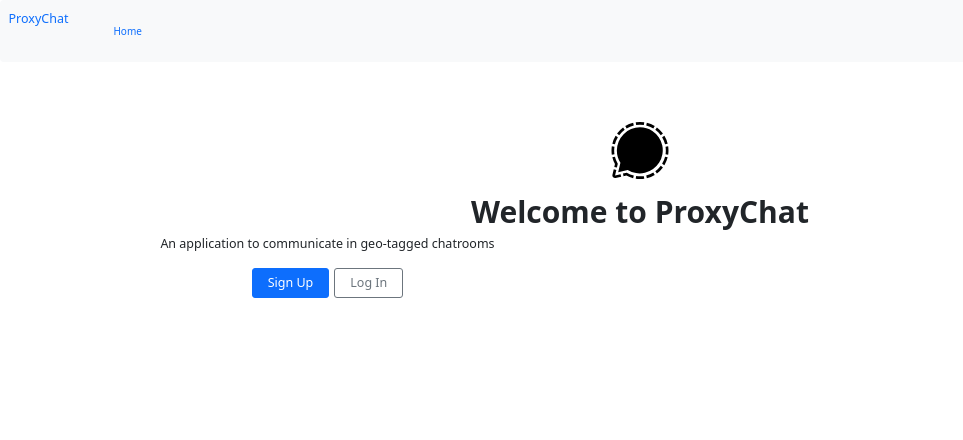
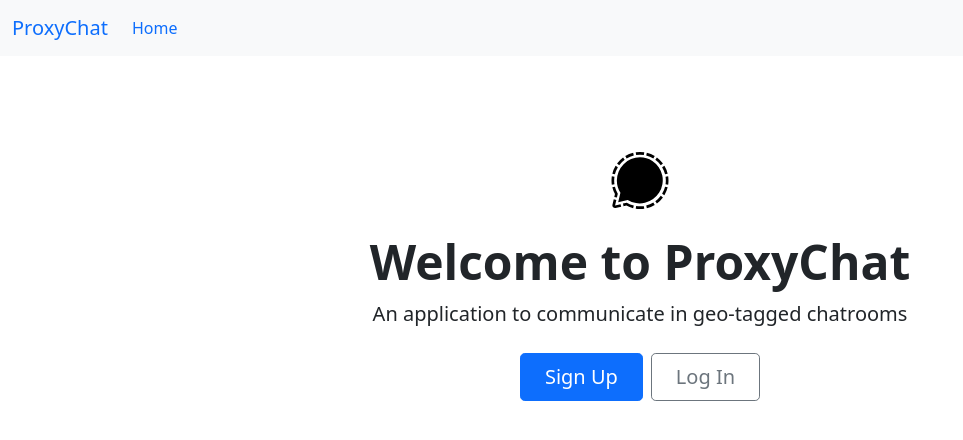
Before and after one commit to amritjhatu/1800_202230_BBY11, a plain HTML site: page index.html in a window 1280 px wide. Shown: the whole page, without its empty margins (0-963 px from the left). Drawn offline with nearby package versions, Linux system fonts and the light colour scheme.

Commit message:
fixed bug

```diff
--- a/index.html
+++ b/index.html
@@ -2,7 +2,7 @@
 <html lang="en">
 
 <head>
-    <title>ProxyChat</title>
+    <title>My BCIT Project</title>
     <meta name="comp1800 template" content="My 1800 App">
 
     <!-- Required meta tags -->
@@ -17,7 +17,6 @@
     <meta name="viewport" content="width=device-width, initial-scale=1">
 
     <!-- Bootstrap Library CSS CDN go here -->
-    <link rel="stylesheet" href="https://cdn.jsdelivr.net/npm/bootstrap@3.3.7/dist/css/bootstrap.min.css" integrity="sha384-BVYiiSIFeK1dGmJRAkycuHAHRg32OmUcww7on3RYdg4Va+PmSTsz/K68vbdEjh4u" crossorigin="anonymous">
     <link href="https://cdn.jsdelivr.net/npm/bootstrap@5.0.2/dist/css/bootstrap.min.css" rel="stylesheet"
         integrity="sha384-EVSTQN3/azprG1Anm3QDgpJLIm9Nao0Yz1ztcQTwFspd3yD65VohhpuuCOmLASjC" crossorigin="anonymous">
 
@@ -34,6 +33,7 @@
 </head>
 
 <body>
+
     <!------------------------------>
     <!-- Your HTML Layout go here -->
     <!------------------------------>
@@ -73,8 +73,7 @@
           </div>
         </div>
       </nav>
-
-    <div class="px-4 py-5 my-5 text-center">
+      <div class="px-4 py-5 my-5 text-center">
         <img class="d-block mx-auto mb-4" src="/images/signal.svg" alt="" width="72" height="57">
         <h1 class="display-5 fw-bold">Welcome to ProxyChat</h1>
         <div class="col-lg-6 mx-auto">
@@ -85,8 +84,6 @@
           </div>
         </div>
       </div>
-
-
     <!---------------------------------------------->
     <!-- Your own JavaScript functions go here    -->
     <!---------------------------------------------->
```
